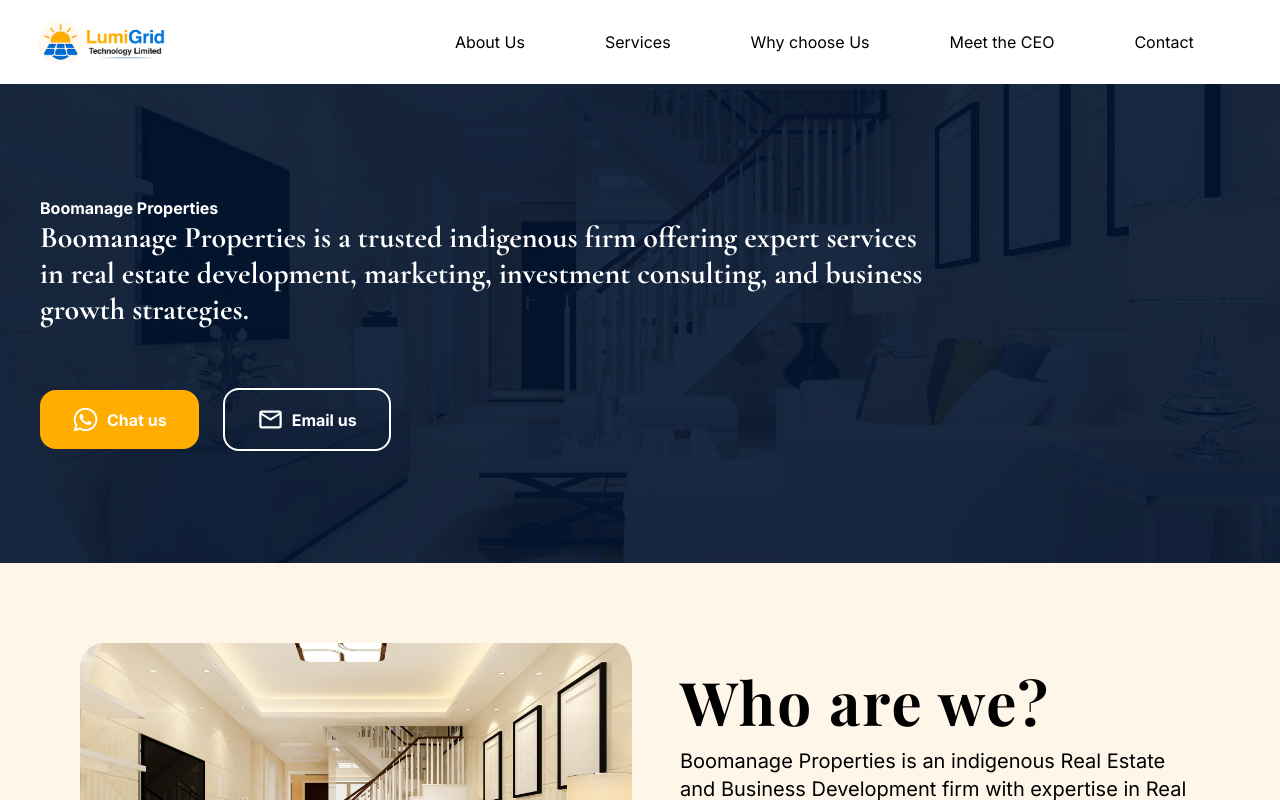
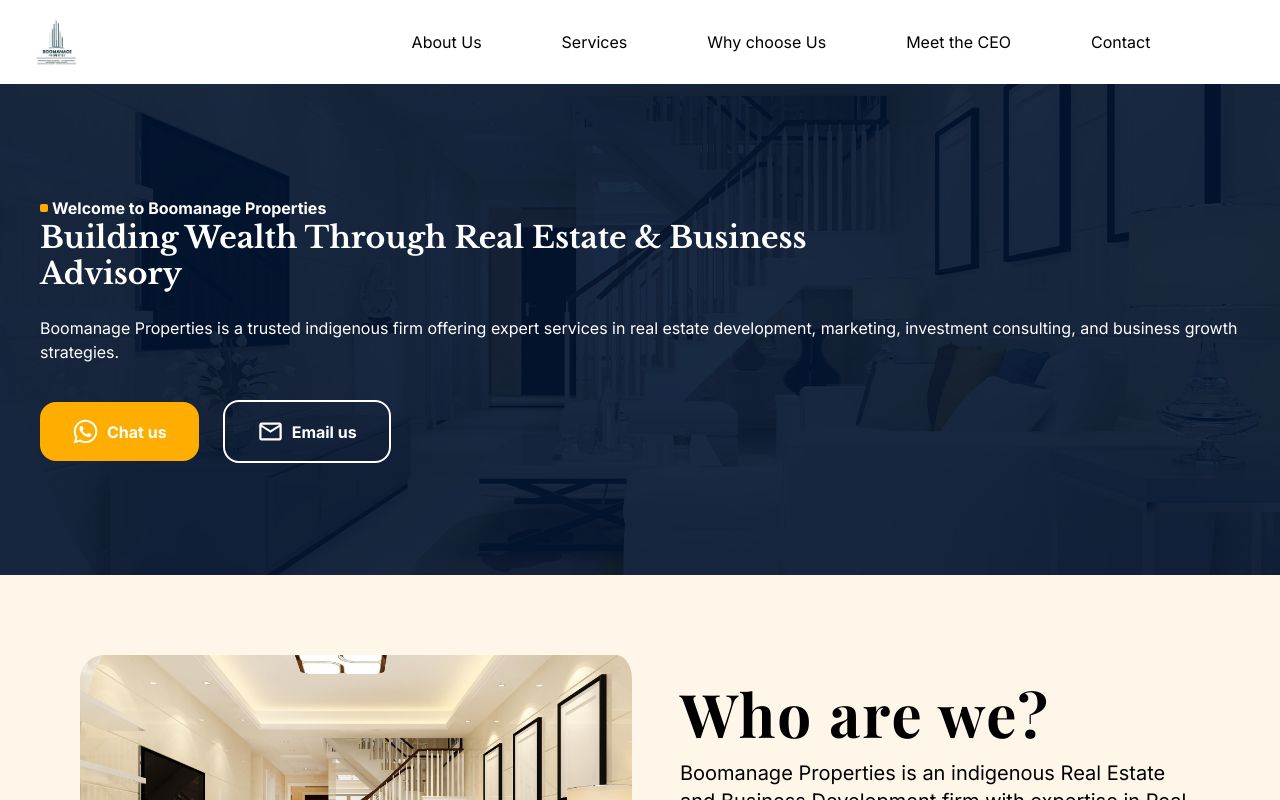
Before and after one commit to ikennaex/boomanage-properties, a React (Vite) app: page / in a window 1280 px wide. Shown: the top 800 px of the page. Built offline with nearby package versions, Linux system fonts and the light colour scheme; a web font is replaced by a local one.

Commit message:
new changes

```diff
--- a/src/Components/Herosection/Herosection.jsx
+++ b/src/Components/Herosection/Herosection.jsx
@@ -18,14 +18,30 @@
       <div className="overlay">
         <div className="container-content">
           <div className="lg:px-10 pt-14 container mx-auto px-7 h-fit lg:p-28 p-8 gap-4 flex flex-col lg:flex-row lg:justify-between items-center">
-            <div className="flex flex-col items-center lg:items-start text-center lg:text-left">
-              <p className="text-white font-bold">Boomanage Properties</p>
-              <h1 className="lg:text-3xl lg:w-3/4 leading-tight font-black header-text text-3xl text-white pb-6 slide-in-bottom">
-                Boomanage Properties is a trusted indigenous firm offering expert services in real estate development, marketing, investment consulting, and business growth strategies.
+            <div className="flex flex-col lg:items-start lg:text-left">
+              <div className="flex items-center gap-1">
+                <div className="w-2 h-2 bg-customYellow rounded-sm"></div>
+                <p className="text-white font-bold">
+                  Welcome to Boomanage Properties
+                </p>
+              </div>
+
+              <h1 className="lg:text-3xl lg:w-3/4 leading-[1.2] font-black header-text text-3xl text-white pb-6 slide-in-bottom">
+                Building Wealth Through Real Estate & Business Advisory
               </h1>
 
+              <p className="text-white">
+                Boomanage Properties is a trusted indigenous firm offering
+                expert services in real estate development, marketing,
+                investment consulting, and business growth strategies.
+              </p>
+
               <div className="pt-9 flex flex-row items-center gap-6 slide-in-left2">
-                <a target="_blank" rel="noopener noreferrer" href="https://wa.me/2348135217518">
+                <a
+                  target="_blank"
+                  rel="noopener noreferrer"
+                  href="https://wa.me/2348135217518"
+                >
                   <button className="lg:rounded-2xl lg:px-8 flex gap-2 items-center bg-customYellow p-4 rounded-2xl font-bold text-white cursor-pointer">
                     <FaWhatsapp size={27} />
                     Chat us
--- a/src/imports.js
+++ b/src/imports.js
@@ -1,4 +1,4 @@
-import logo from "./assets/logo.png"
+import logo from "./assets/logo.jpg"
 import img1 from "./assets/img1.jpg"
 import img2 from "./assets/img2.jpg"
 import img3 from "./assets/img3.jpg"
--- a/src/index.css
+++ b/src/index.css
@@ -1,6 +1,7 @@
 @import url('https://fonts.googleapis.com/css2?family=Bebas+Neue&family=Inter:ital,opsz,wght@0,14..32,100..900;1,14..32,100..900&display=swap');
 @import url('https://fonts.googleapis.com/css2?family=Playfair+Display:ital,wght@0,400..900;1,400..900&display=swap');
 @import url('https://fonts.googleapis.com/css2?family=Cormorant+Garamond:ital,wght@0,300..700;1,300..700&display=swap');
+@import url('https://fonts.googleapis.com/css2?family=Cormorant+Garamond:ital,wght@0,300..700;1,300..700&family=Libre+Baskerville:ital,wght@0,400;0,700;1,400&display=swap');
 
 @tailwind base;
 @tailwind components;
@@ -17,7 +18,8 @@
 }
 
 .header-text {
-  font-family: "Cormorant Garamond", serif;
+  font-family: "Libre Baskerville", serif;
+  font-weight: 700;
 }
 
 .testimonials {
```
Also changed, not shown: src/assets/logo.jpg (added), src/assets/logo.png (deleted).
